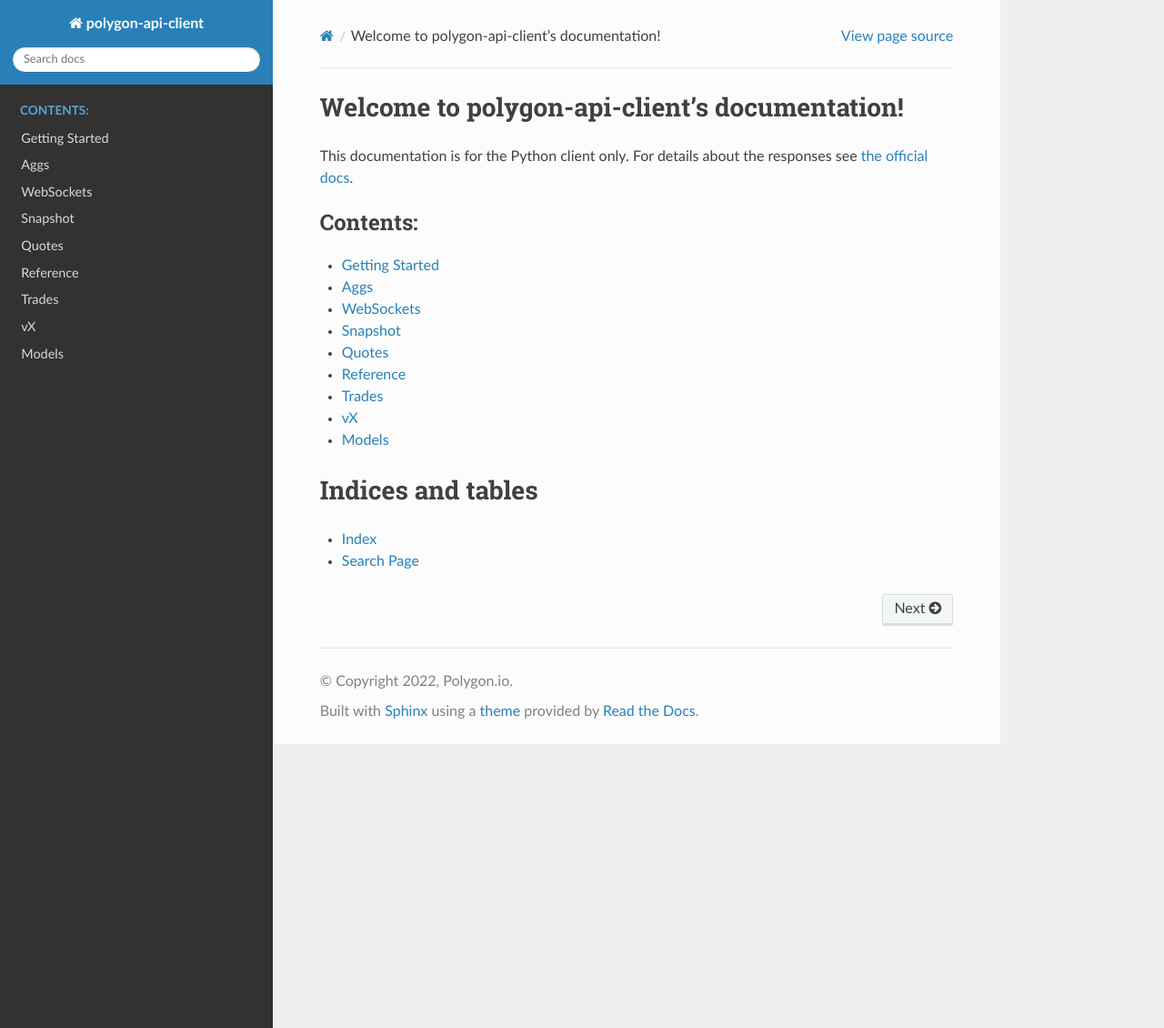
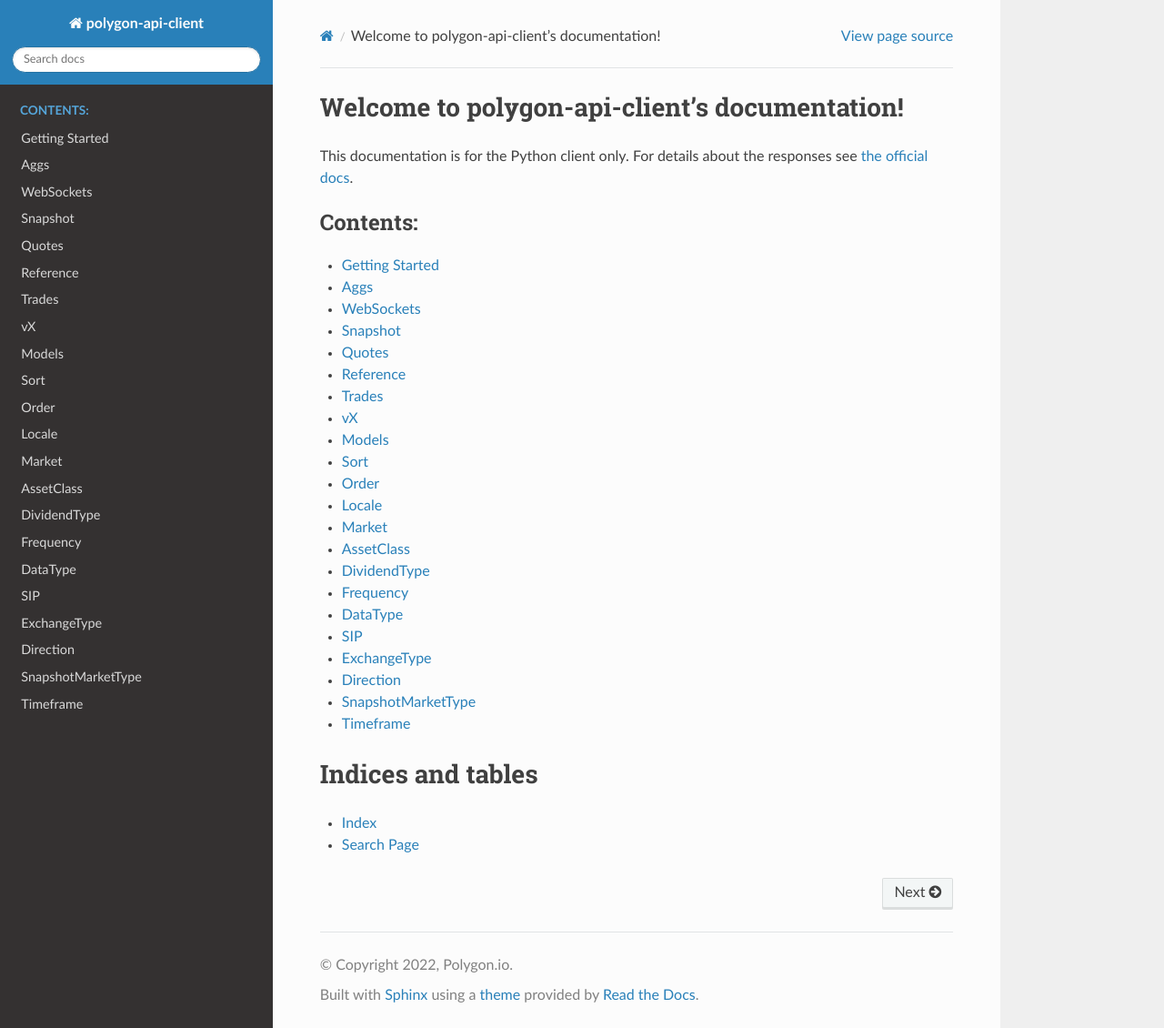
Before and after one commit to polygon-io/client-python, a Sphinx documentation site: the page built from docs/source/index.rst, in a window 1280 px wide and 1130 px high. Shown: the whole window at 91% size. Built offline with Sphinx 7.4.7 and the Read the Docs theme 2.0.0, drawn with Linux system fonts in a browser that asks for light colours.

Commit message:
enum.rst

```diff
--- /dev/null
+++ b/docs/source/Enums.rst
@@ -0,0 +1,66 @@
+==============================================================
+Sort
+==============================================================
+.. autoclass:: polygon.rest.models.Sort
+    :members:
+    :undoc-members:
+
+==============================================================
+Order
+==============================================================
+.. autoclass:: polygon.rest.models.Order
+
+==============================================================
+Locale
+==============================================================
+.. autoclass:: polygon.rest.models.Locale
+
+==============================================================
+Market
+==============================================================
+.. autoclass:: polygon.rest.models.Market
+
+==============================================================
+AssetClass
+==============================================================
+.. autoclass:: polygon.rest.models.AssetClass
+
+==============================================================
+DividendType
+==============================================================
+.. autoclass:: polygon.rest.models.DividendType
+
+==============================================================
+Frequency
+==============================================================
+.. autoclass:: polygon.rest.models.Frequency
+
+==============================================================
+DataType
+==============================================================
+.. autoclass:: polygon.rest.models.DataType
+
+==============================================================
+SIP
+==============================================================
+.. autoclass:: polygon.rest.models.SIP
+
+==============================================================
+ExchangeType
+==============================================================
+.. autoclass:: polygon.rest.models.ExchangeType
+
+==============================================================
+Direction
+==============================================================
+.. autoclass:: polygon.rest.models.Direction
+
+==============================================================
+SnapshotMarketType
+==============================================================
+.. autoclass:: polygon.rest.models.SnapshotMarketType
+
+==============================================================
+Timeframe
+==============================================================
+.. autoclass:: polygon.rest.models.Timeframe
--- a/docs/source/index.rst
+++ b/docs/source/index.rst
@@ -16,6 +16,7 @@ This documentation is for the Python client only. For details about the response
   Trades
   vX
   Models
+  Enums
 
 
 Indices and tables
```
Also changed, not shown: docs/source/Models.rst (line endings or trailing spaces).
